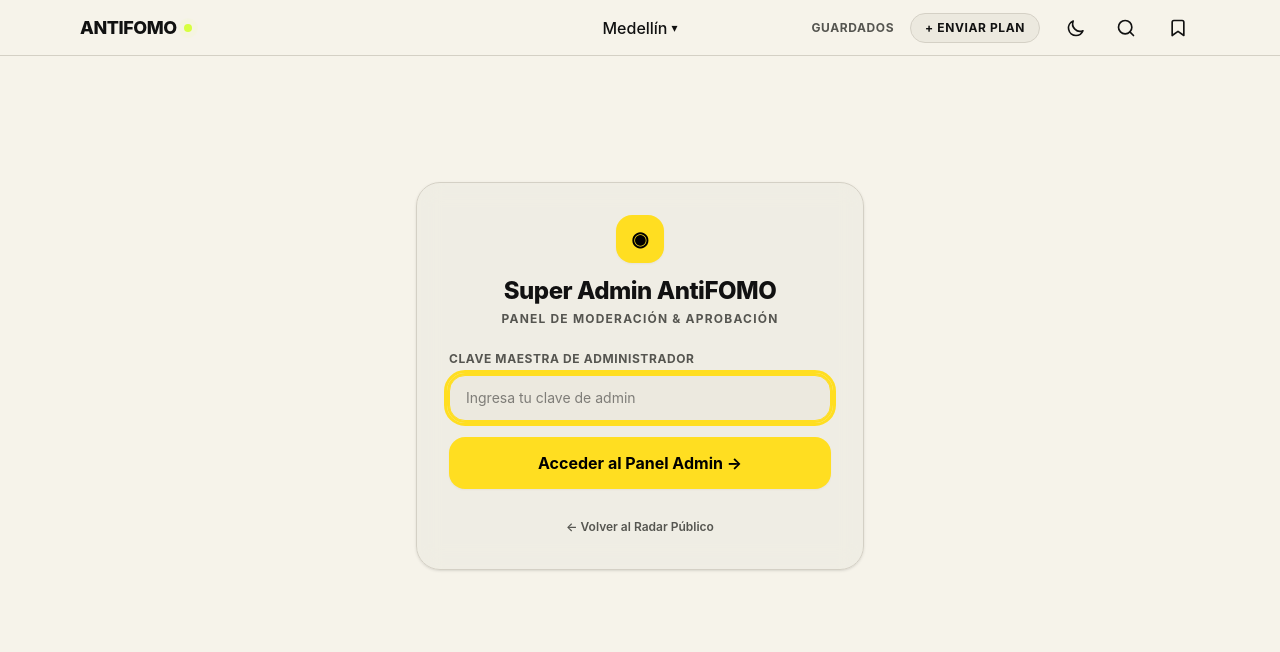
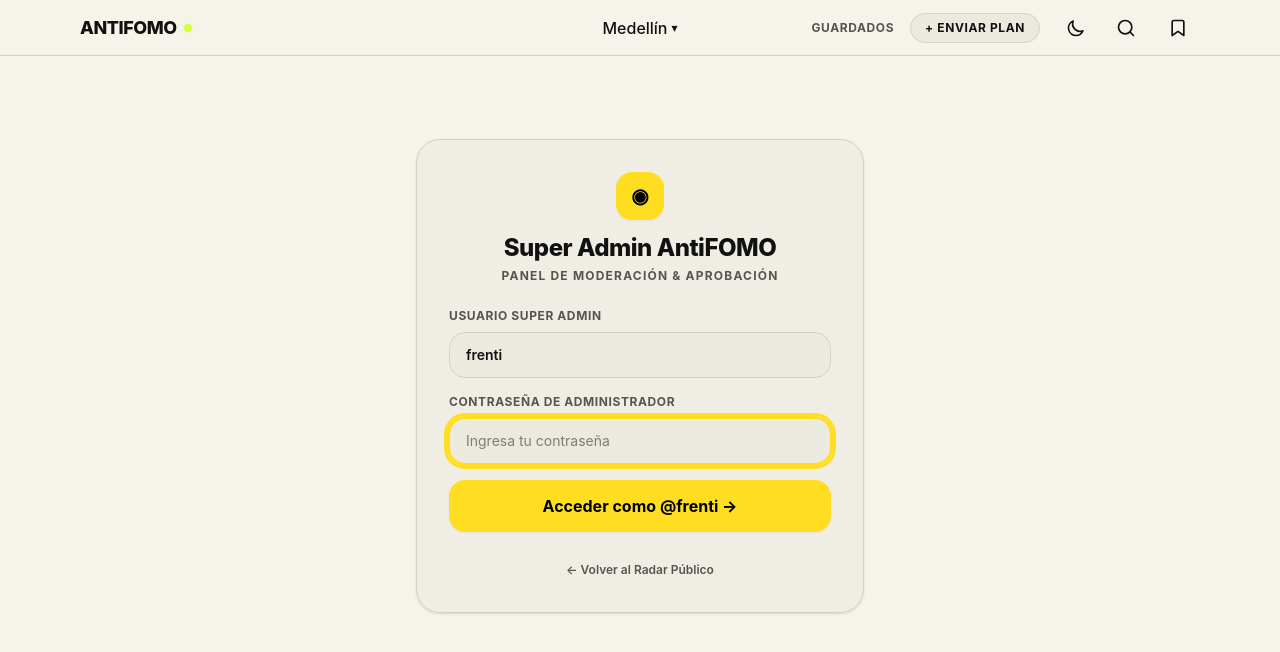
Before and after one commit to frenti88/antifomo, a Next.js app: page /admin in a window 1280 px wide. Shown: the top 652 px of the page. Built offline with nearby package versions, Linux system fonts and the light colour scheme.

Commit message:
feat(admin): add superadmin user credentials for frenti with dedicated username/password login

```diff
--- a/src/app/admin/page.tsx
+++ b/src/app/admin/page.tsx
@@ -45,6 +45,8 @@
 
 export default function SuperAdminPage() {
   const [token, setToken] = useState<string | null>(null);
+  const [usernameInput, setUsernameInput] = useState('frenti');
+  const [adminUser, setAdminUser] = useState<{ username: string; name: string; role?: string } | null>(null);
   const [passwordInput, setPasswordInput] = useState('');
   const [authError, setAuthError] = useState('');
   const [isLoggingIn, setIsLoggingIn] = useState(false);
@@ -82,8 +84,18 @@
   // Check saved token on mount
   useEffect(() => {
     const saved = localStorage.getItem('antifomo_admin_token');
+    const savedUser = localStorage.getItem('antifomo_admin_user');
     if (saved) {
       setToken(saved);
+      if (savedUser) {
+        try {
+          setAdminUser(JSON.parse(savedUser));
+        } catch {
+          setAdminUser({ username: 'frenti', name: 'Fredy (frenti)' });
+        }
+      } else {
+        setAdminUser({ username: 'frenti', name: 'Fredy (frenti)' });
+      }
     }
   }, []);
 
@@ -99,8 +111,10 @@
 
       if (res.status === 401) {
         setToken(null);
+        setAdminUser(null);
         localStorage.removeItem('antifomo_admin_token');
-        setAuthError('Sesión expirada o contraseña inválida.');
+        localStorage.removeItem('antifomo_admin_user');
+        setAuthError('Sesión expirada o credenciales inválidas.');
         return;
       }
 
@@ -142,16 +156,23 @@
       const res = await fetch('/api/admin/events', {
         method: 'POST',
         headers: { 'Content-Type': 'application/json' },
-        body: JSON.stringify({ action: 'login', password: passwordInput.trim() }),
+        body: JSON.stringify({
+          action: 'login',
+          username: usernameInput.trim(),
+          password: passwordInput.trim(),
+        }),
       });
 
       const data = await res.json();
       if (data.success && data.token) {
         setToken(data.token);
+        const userObj = data.user || { username: 'frenti', name: 'Fredy (frenti)' };
+        setAdminUser(userObj);
         localStorage.setItem('antifomo_admin_token', data.token);
+        localStorage.setItem('antifomo_admin_user', JSON.stringify(userObj));
         setPasswordInput('');
       } else {
-        setAuthError(data.error || 'Contraseña incorrecta');
+        setAuthError(data.error || 'Credenciales incorrectas');
       }
     } catch (err) {
       setAuthError('Error de conexión al servidor');
@@ -162,7 +183,9 @@
 
   const handleLogout = () => {
     setToken(null);
+    setAdminUser(null);
     localStorage.removeItem('antifomo_admin_token');
+    localStorage.removeItem('antifomo_admin_user');
   };
 
   // Open Approval Modal
@@ -403,13 +426,27 @@
           <form onSubmit={handleLogin} className="space-y-4">
             <div>
               <label className="block text-xs font-bold uppercase tracking-wider text-secondary mb-2">
-                Clave Maestra de Administrador
+                Usuario Super Admin
+              </label>
+              <input
+                type="text"
+                value={usernameInput}
+                onChange={(e) => setUsernameInput(e.target.value)}
+                placeholder="frenti"
+                required
+                className="w-full bg-surface border border-border text-text rounded-2xl px-4 py-3 outline-none focus:ring-2 focus:ring-accent focus:border-accent text-sm font-semibold"
+              />
+            </div>
+
+            <div>
+              <label className="block text-xs font-bold uppercase tracking-wider text-secondary mb-2">
+                Contraseña de Administrador
               </label>
               <input
                 type="password"
                 value={passwordInput}
                 onChange={(e) => setPasswordInput(e.target.value)}
-                placeholder="Ingresa tu clave de admin"
+                placeholder="Ingresa tu contraseña"
                 required
                 autoFocus
                 className="w-full bg-surface border border-border text-text rounded-2xl px-4 py-3 outline-none focus:ring-2 focus:ring-accent focus:border-accent text-sm"
@@ -430,7 +467,7 @@
               {isLoggingIn ? (
                 <span>Verificando acceso...</span>
               ) : (
-                <span>Acceder al Panel Admin →</span>
+                <span>Acceder como @{usernameInput || 'frenti'} →</span>
               )}
             </button>
           </form>
@@ -471,13 +508,16 @@
       {/* Top Header */}
       <div className="flex flex-col sm:flex-row sm:items-center justify-between gap-4 pb-6 border-b border-border/80">
         <div>
-          <div className="flex items-center gap-2">
+          <div className="flex items-center gap-2 flex-wrap">
             <h1 className="text-2xl sm:text-3xl font-extrabold tracking-tight text-text">
               Panel Super Admin
             </h1>
             <span className="relative flex h-3 w-3">
               <span className="animate-ping absolute inline-flex h-full w-full rounded-full bg-accent opacity-75"></span>
               <span className="relative inline-flex rounded-full h-3 w-3 bg-accent"></span>
+            </span>
+            <span className="inline-flex items-center gap-1 px-3 py-1 rounded-full bg-accent/20 border border-accent/40 text-text font-extrabold text-xs">
+              👤 @{adminUser?.username || 'frenti'}
             </span>
           </div>
           <p className="text-xs uppercase tracking-wider text-secondary font-bold mt-1">
--- a/src/app/api/admin/events/route.ts
+++ b/src/app/api/admin/events/route.ts
@@ -81,10 +81,29 @@
     const body = await request.json();
     const { action, password, submissionId, eventId, eventData } = body;
 
-    // Login action check
+    // Login action check (User: frenti)
     if (action === 'login') {
-      if (password === ADMIN_SECRET) {
-        return NextResponse.json({ success: true, token: ADMIN_SECRET });
+      const ADMIN_USERNAME = process.env.ADMIN_USERNAME || 'frenti';
+      const inputUser = (body.username || '').trim().toLowerCase();
+      const inputPass = (password || '').trim();
+
+      const isUserValid = inputUser === ADMIN_USERNAME.toLowerCase() || inputUser === 'frenti' || inputUser === 'frenti88' || inputUser === 'fredy' || inputUser === 'admin';
+      const isPassValid = inputPass === ADMIN_SECRET || inputPass === (process.env.ADMIN_PASSWORD || 'antifomo_admin_2026');
+
+      if (isUserValid && isPassValid) {
+        return NextResponse.json({
+          success: true,
+          token: ADMIN_SECRET,
+          user: {
+            username: inputUser || 'frenti',
+            role: 'superadmin',
+            name: 'Fredy (frenti)',
+          }
+        });
+      }
+
+      if (!isUserValid) {
+        return NextResponse.json({ success: false, error: 'Usuario no reconocido. Usuario autorizado: frenti' }, { status: 401 });
       }
       return NextResponse.json({ success: false, error: 'Contraseña incorrecta' }, { status: 401 });
     }
```
